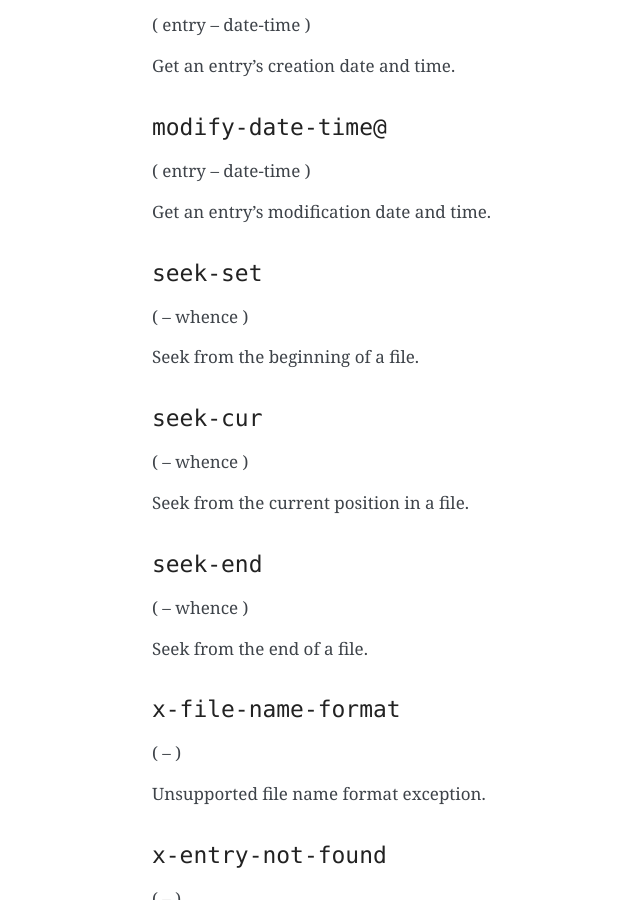
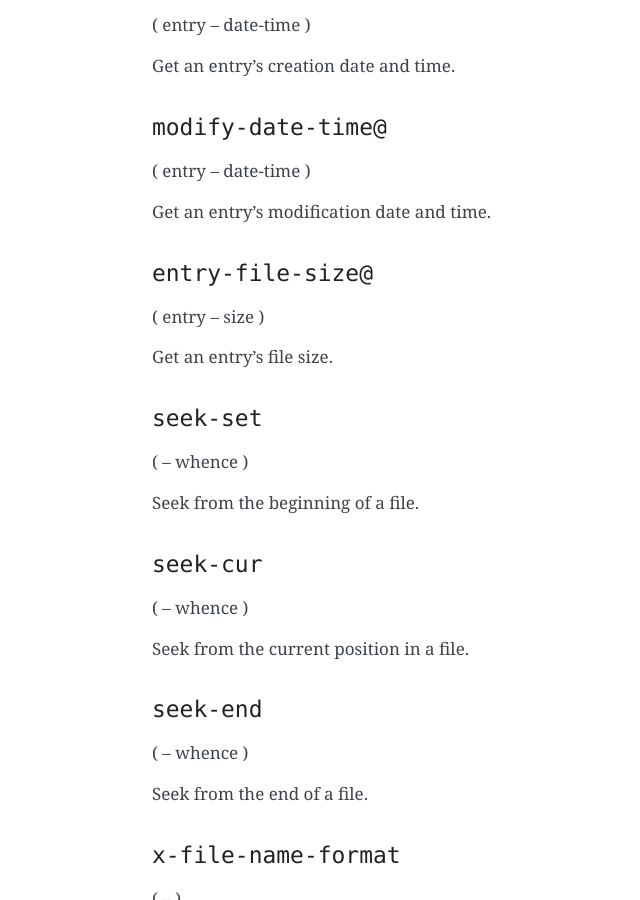
Before and after one commit to tabemann/zeptoscript, a Sphinx documentation site: the page built from docs/extra/fs.md, in a window 1280 px wide and 900 px high, scrolled down 4341 px. Shown: the whole window, without its empty margins (268-908 px from the left). Built offline with Sphinx 7.4.7, drawn with Linux system fonts in a browser that asks for light colours.

Commit message:
Made some improvements including exposing ENTRY-FILE-SIZE@

```diff
--- a/docs/extra/fs.md
+++ b/docs/extra/fs.md
@@ -142,6 +142,11 @@ Get an entry's creation date and time.
 ( entry -- date-time )
 
 Get an entry's modification date and time.
+
+### `entry-file-size@`
+( entry -- size )
+
+Get an entry's file size.
 
 ### `seek-set`
 ( -- whence )
```
Also changed, not shown: 3 other files.
